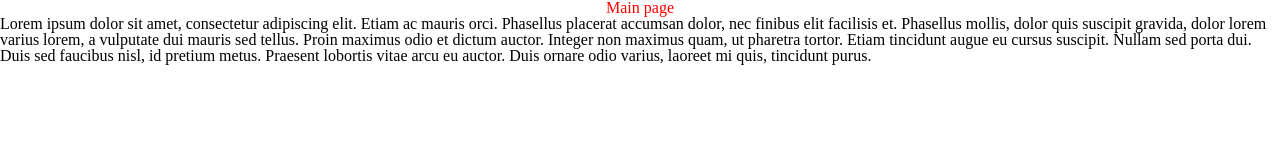
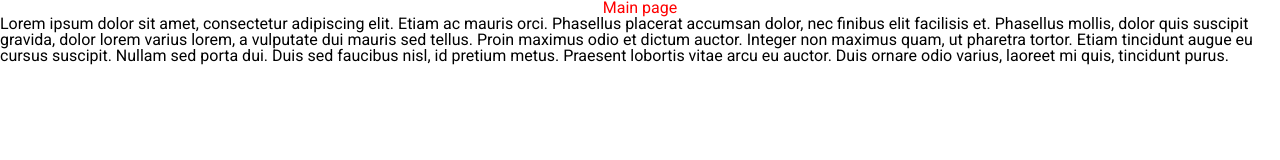
Before and after one commit to Andrey36652/Lab1, a plain HTML site: page index.html in a window 1280 px wide. Drawn offline with Linux system fonts and the light colour scheme.

Commit message:
Добавлен шрифт Roboto
Шрифт Roboto установлен по умолчанию для всех элементов страницы

```diff
--- a/index.html
+++ b/index.html
@@ -4,6 +4,9 @@
     <meta charset="UTF-8">
     <meta http-equiv="X-UA-Compatible" content="IE=edge">
     <meta name="viewport" content="width=device-width, initial-scale=1.0">
+    <link rel="preconnect" href="https://fonts.googleapis.com">
+    <link rel="preconnect" href="https://fonts.gstatic.com" crossorigin>
+    <link href="https://fonts.googleapis.com/css2?family=Roboto:wght@300;400;700&display=swap" rel="stylesheet">
     <link rel="stylesheet" href="main.css">
     <title>Document</title>
 </head>
--- a/main.css
+++ b/main.css
@@ -43,3 +43,9 @@ table {
 	border-collapse: collapse;
 	border-spacing: 0;
 }
+
+/*--- Actual styles ---*/
+
+body {
+    font-family: 'Roboto', sans-serif;
+}
```
